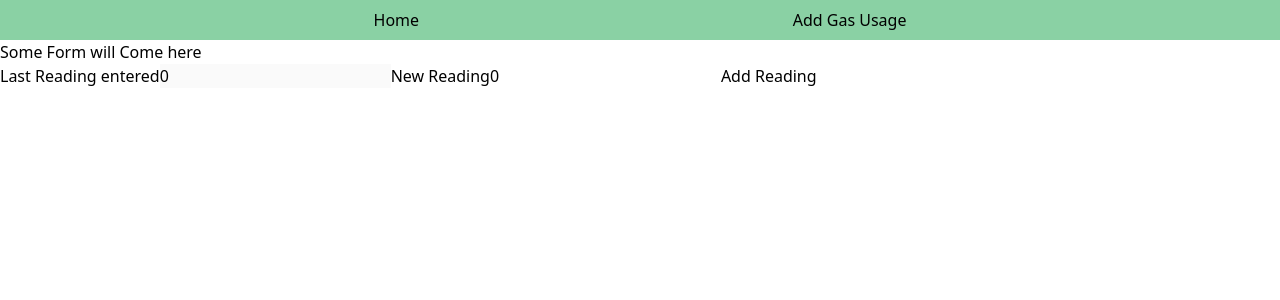
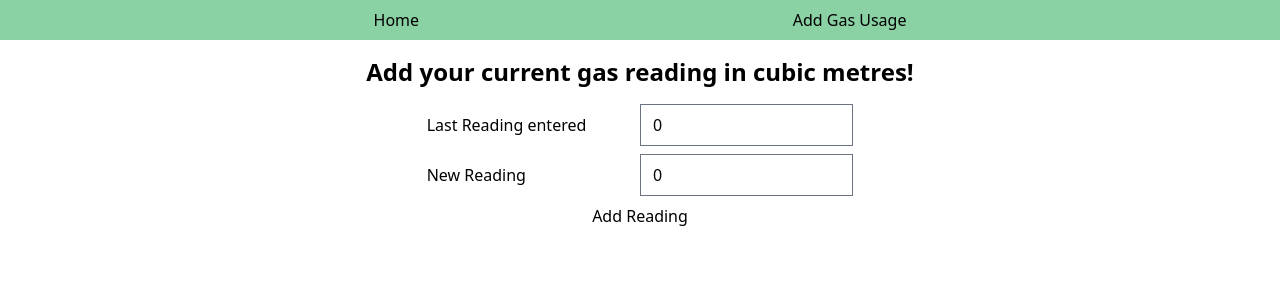
Before and after one commit to AlexxxTr/cloud-front-end, a Vue app: page /add-gas-usage in a window 1280 px wide. Shown: the top 300 px of the page. Built offline with nearby package versions, Linux system fonts and the light colour scheme; no server answers; the database is empty.

Commit message:
AT: Installed tailwind forms to make it easier to customize them, easier to read forms now as well

```diff
--- a/package.json
+++ b/package.json
@@ -16,6 +16,7 @@
   },
   "devDependencies": {
     "@rushstack/eslint-patch": "^1.1.4",
+    "@tailwindcss/forms": "^0.5.3",
     "@types/node": "^16.11.68",
     "@vitejs/plugin-vue": "^3.1.2",
     "@vue/eslint-config-prettier": "^7.0.0",
--- a/src/components/AddGasUsageComponent.vue
+++ b/src/components/AddGasUsageComponent.vue
@@ -42,7 +42,10 @@ export default {
 </script>
 
 <template>
-  <form @submit="handleInsertReading">
+  <form
+    class="grid grid-cols-2 w-1/3 mx-auto gap-y-2 items-center justify-center"
+    @submit="handleInsertReading"
+  >
     <label for="lastReading">Last Reading entered</label>
     <input
       type="number"
@@ -61,6 +64,6 @@ export default {
       min="0"
     />
 
-    <button type="submit">Add Reading</button>
+    <button type="submit" class="col-span-2">Add Reading</button>
   </form>
 </template>
--- a/src/views/AddGasView.vue
+++ b/src/views/AddGasView.vue
@@ -3,6 +3,10 @@ import AddGasUsageComponent from "@/components/AddGasUsageComponent.vue";
 </script>
 
 <template>
-  <main>Some Form will Come here</main>
-  <AddGasUsageComponent />
+  <main>
+    <h1 class="text-center font-bold text-2xl my-4">
+      Add your current gas reading in cubic metres!
+    </h1>
+    <AddGasUsageComponent />
+  </main>
 </template>
--- a/tailwind.config.js
+++ b/tailwind.config.js
@@ -1,8 +1,10 @@
 /** @type {import('tailwindcss').Config} */
+// eslint-disable-next-line no-undef
 module.exports = {
   content: ["./index.html", "./src/**/*.{js,ts,jsx,tsx,vue}"],
   theme: {
     extend: {},
   },
-  plugins: [],
-}
+  // eslint-disable-next-line no-undef
+  plugins: [require("@tailwindcss/forms")],
+};
```
